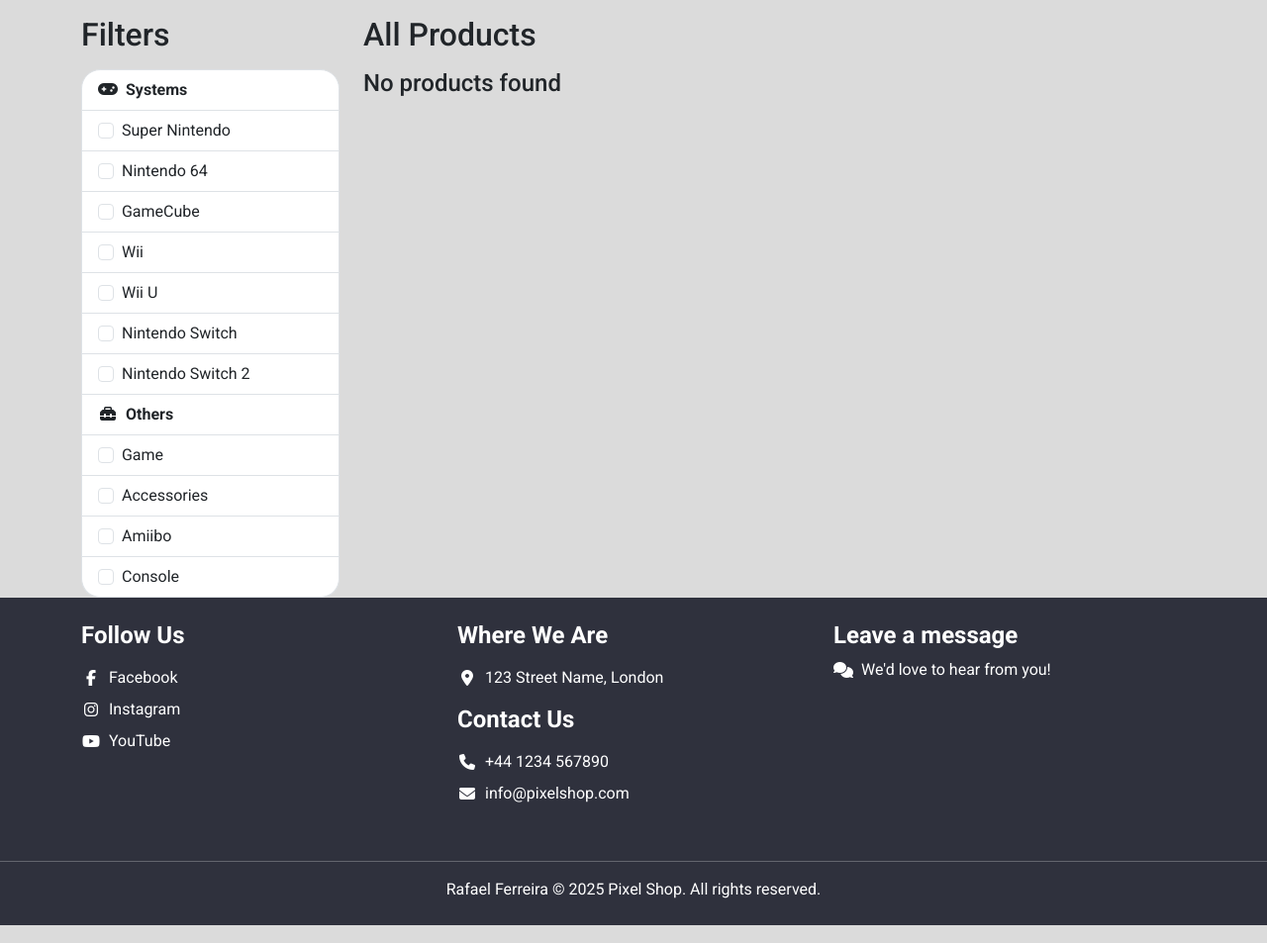
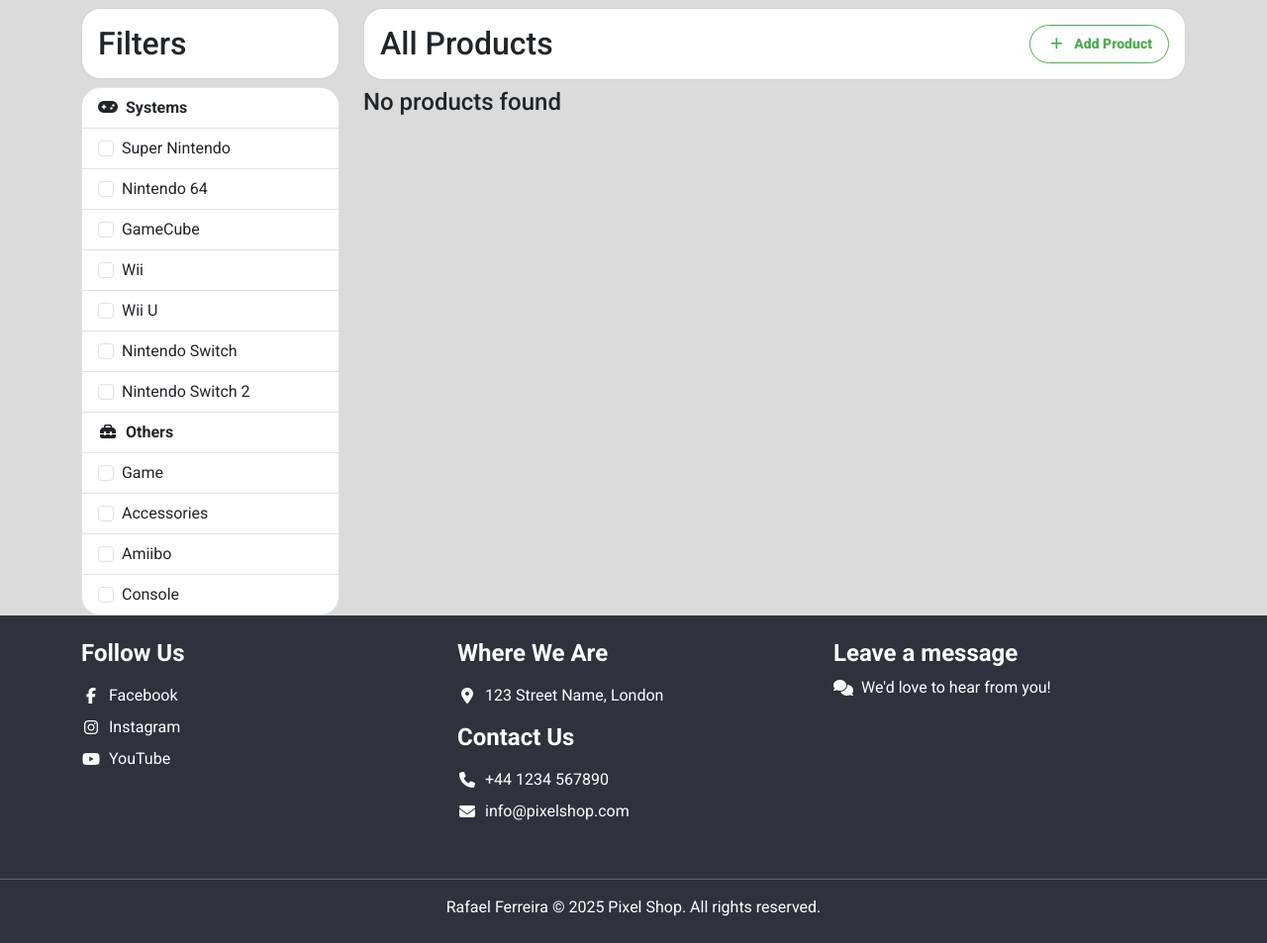
Before and after one commit to faelf/pixel_shop, a Django app: template products/templates/products/products_list.html in a window 1280 px wide. Shown: the part 76-1029 px from the top of the page at 99% size. Run offline with Django 5.2, Linux system fonts and the light colour scheme; the template is opened without the code that fills it, so the values that code supplies are empty; some libraries are stand-ins or nearby versions.

Commit message:
Refactor product list layout to enhance filter and product display sections

```diff
--- a/products/templates/products/products_list.html
+++ b/products/templates/products/products_list.html
@@ -8,11 +8,45 @@
     <div>
       <div class="row">
         <div class="col-12 col-lg-3">
-          <p class="h2 my-3 d-lg-block d-none">Filters</p>
+          <div class="card mt-2">
+            <div class="card-body">
+              <p class="h2 d-lg-block d-none mb-0">Filters</p>
+              <div class="row align-items-center">
+                <div class="col-6">
+                  <p class="h2 d-lg-none mb-0">Filters</p>
+                </div>
+                <div class="col-6 text-end">
+                  <a class="btn btn-sm btn-secondary d-lg-none"
+                     data-bs-toggle="collapse"
+                     href="#filterSidebar"
+                     role="button"
+                     aria-expanded="false"
+                     aria-controls="filterSidebar">
+                    <i class="fa-solid fa-chevron-down"></i>
+                  </a>
+                </div>
+              </div>
+            </div>
+          </div>
           {% include "products/filters.html" %}
         </div>
         <div class="col-12 col-lg-9">
-          <p class="h2 my-3">All Products</p>
+          <div class="card my-2">
+            <div class="card-body">
+              <div class="row">
+                <div class="col-6">
+                  <p class="h2 mb-0">All Products</p>
+                </div>
+                <div class="col-6 text-right">
+                  <div class="d-flex justify-content-end">
+                    <a href="#" class="btn btn-sm btn-outline-primary ">
+                      <i class="fas fa-plus me-2"></i>Add Product
+                    </a>
+                  </div>
+                </div>
+              </div>
+            </div>
+          </div>
           {% include "products/product_card.html" %}
         </div>
       </div>
```
